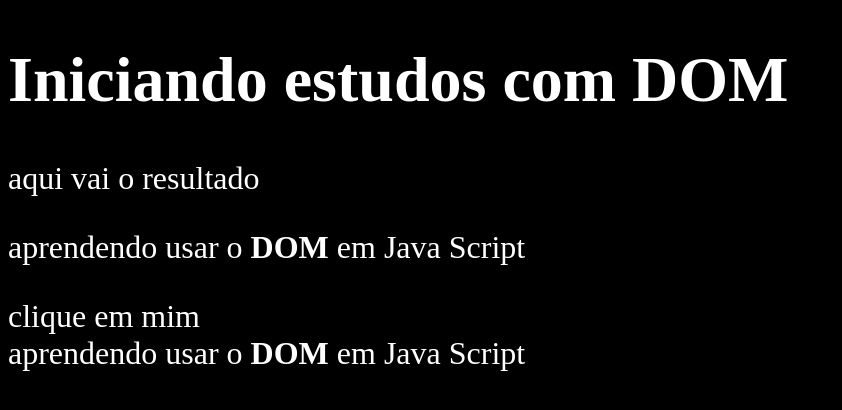
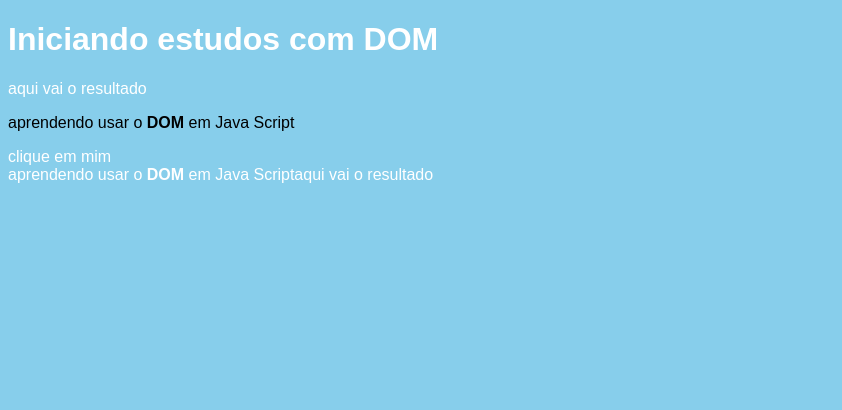
Before and after one commit to fernando07274/java-script, a plain HTML site: page aula009/ex005.html in a window 1280 px wide. Shown: the whole page, without its empty margins (0-842 px from the left). Drawn offline with Linux system fonts and the light colour scheme.

Commit message:
Update ex005.html

```diff
--- a/aula009/ex005.html
+++ b/aula009/ex005.html
@@ -6,21 +6,24 @@
         <title>primeiros passos com DOM</title>
         <style>
             body{
-                background-color: black;
+                background-color: skyblue;
                 color: white;
-                font-size: 2em;
+                font-family: Arial, Helvetica, sans-serif;
             }
         </style>
     </head>
     <body>
         <h1>Iniciando estudos com DOM</h1>
-        <p>aqui vai o resultado</p>
+        <p id="p2">aqui vai o resultado</p>
         <p id="p1">aprendendo usar o <strong>DOM</strong> em Java Script</p>
         <div>clique em mim</div>
         <script>
-            var corpo = window.document.body
             var p1 = document.getElementById('p1')
+            var p2 = document.getElementById('p2')
             document.write(p1.innerHTML)
+            p1.style.color = 'black'
+            document.write(p2.innerHTML)
+
         </script>
     </body>
 </html>
```
